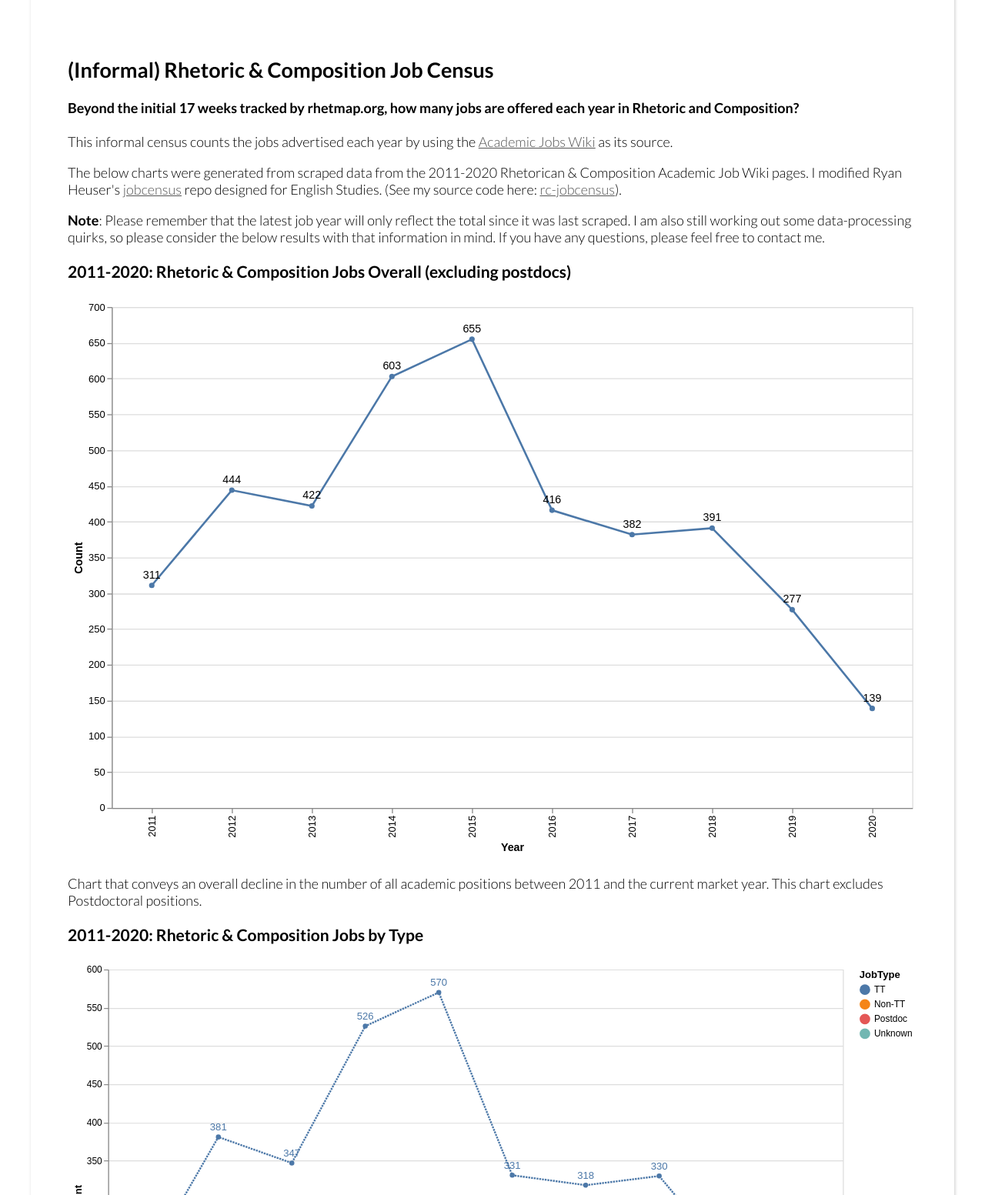
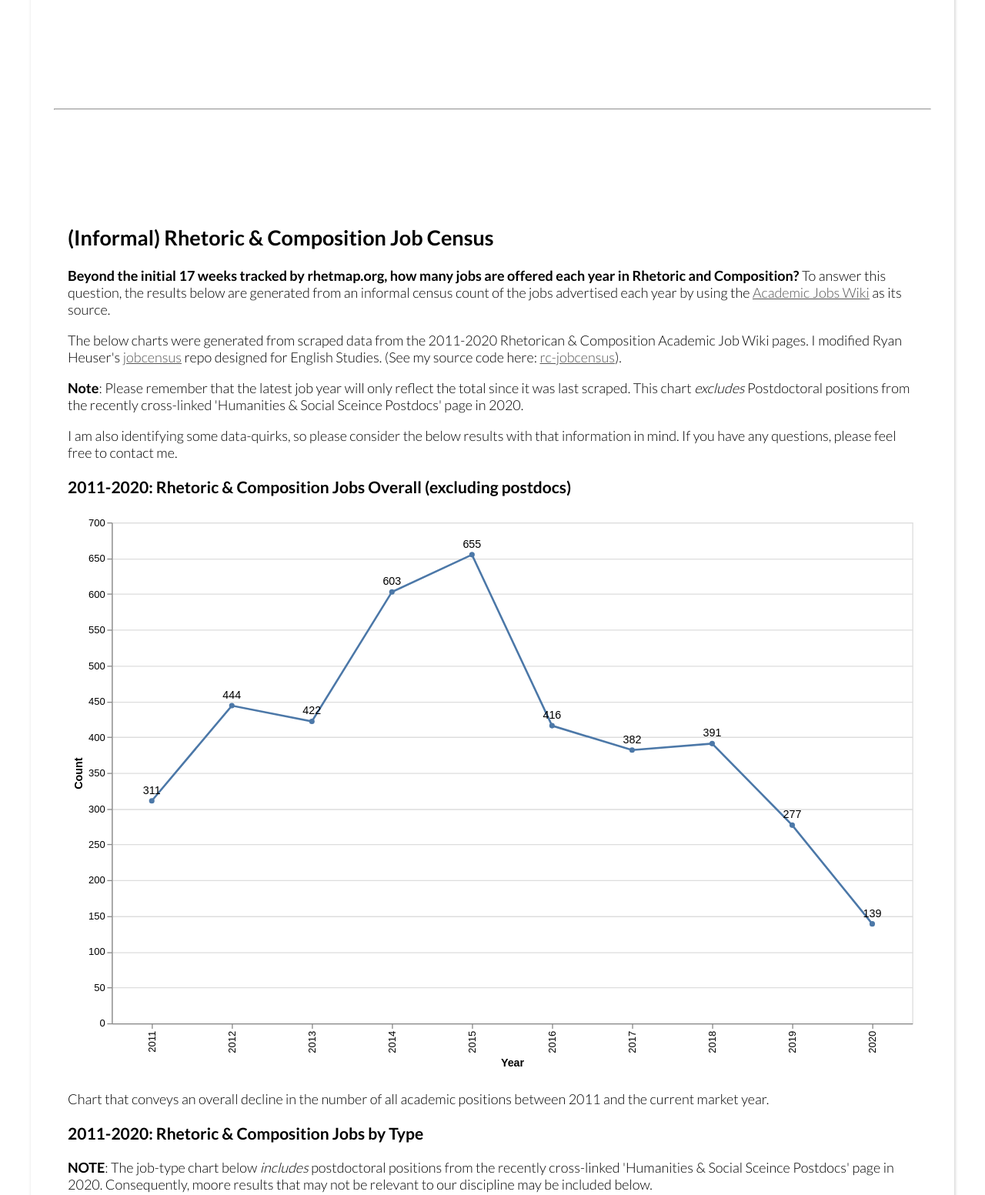
Before and after one commit to lingeringcode/rhetmap-time-series, a plain HTML site: page index.html in a window 1280 px wide. Shown: the part 2402-3955 px from the top of the page at 77% size. Drawn offline with Linux system fonts and the light colour scheme; no server answers.

Commit message:
update content to frame the wiki data more clearly

```diff
--- a/index.html
+++ b/index.html
@@ -290,20 +290,22 @@
             </div>
           </section>
         </article>
-
+        <hr style="margin:6em 0" />
         <article id="job-wiki">
           <section>
             <h2>(Informal) Rhetoric &amp; Composition Job Census</h2>
 
             <p>
-              <strong>Beyond the initial 17 weeks tracked by rhetmap.org, how many jobs are offered each year in Rhetoric and Composition?</strong> <br /><br />This informal census counts the jobs advertised each year by using the <a href="https://academicjobs.wikia.org/" rel="nofollow">Academic Jobs Wiki</a> as its source.
+              <strong>Beyond the initial 17 weeks tracked by rhetmap.org, how many jobs are offered each year in Rhetoric and Composition?</strong> To answer this question, the results below are generated from an informal census count of the jobs advertised each year by using the <a href="https://academicjobs.wikia.org/" rel="nofollow">Academic Jobs Wiki</a> as its source.
             </p>
-
             <p>
               The below charts were generated from scraped data from the 2011-2020 Rhetorican &amp; Composition Academic Job Wiki pages. I modified Ryan Heuser's <a href="https://github.com/quadrismegistus/jobcensus" target="_blank" rel="noopenner">jobcensus</a> repo designed for English Studies. (See my source code here: <a href="https://github.com/lingeringcode/rc-jobcensus" target="_blank" rel="noopenner">rc-jobcensus</a>).
             </p>
             <p>
-              <strong>Note</strong>: Please remember that the latest job year will only reflect the total since it was last scraped. I am also still working out some data-processing quirks, so please consider the below results with that information in mind. If you have any questions, please feel free to contact me.
+              <strong>Note</strong>: Please remember that the latest job year will only reflect the total since it was last scraped. This chart <em>excludes</em> Postdoctoral positions from the recently cross-linked 'Humanities &amp; Social Sceince Postdocs' page in 2020.
+            </p>
+            <p>
+              I am also identifying some data-quirks, so please consider the below results with that information in mind. If you have any questions, please feel free to contact me.
             </p>
 
             <h3>2011-2020: Rhetoric &amp; Composition Jobs Overall (excluding postdocs)</h3>
@@ -311,12 +313,15 @@
               <img src="images/rc-jobs-overall.svg" alt="Chart that conveys an overall decline in the number of all academic positions between 2011 and the current market year." />
               <figcaption>
                 <p>
-                  Chart that conveys an overall decline in the number of all academic positions between 2011 and the current market year. This chart excludes Postdoctoral positions.
+                  Chart that conveys an overall decline in the number of all academic positions between 2011 and the current market year.
                 </p>
               </figcaption>
             </figure>
 
             <h3>2011-2020: Rhetoric &amp; Composition Jobs by Type</h3>
+            <p>
+              <strong>NOTE</strong>: The job-type chart below <em>includes</em> postdoctoral positions from the recently cross-linked 'Humanities &amp; Social Sceince Postdocs' page in 2020. Consequently, moore results that may not be relevant to our discipline may be included below.
+            </p>
             <figure id="job-wiki-overall">
               <img src="images/rc-job-type.svg" alt="Chart that conveys the number of academic positions categorized by its type between 2011 and the current market year. For example, tenure-track, non tenure-track, postdoc, and unknown positions." />
               <figcaption>
@@ -327,6 +332,9 @@
             </figure>
 
             <h3>2011-2020: Rhetoric &amp; Composition Jobs by Field</h3>
+            <p>
+              <strong>NOTE</strong>: The field-type chart below <em>includes</em> postdoctoral positions from the recently cross-linked 'Humanities &amp; Social Sceince Postdocs' page in 2020. Consequently, moore results that may not be relevant to our discipline may be included below.
+            </p>
             <figure id="job-wiki-overall">
               <img src="images/rc-field-alias.svg" alt="Chart that conveys the number of academic positions categorized by their field of study between 2011 and the current market year: rhetoric and composition, generalist, community college, etc." />
               <figcaption>
```
